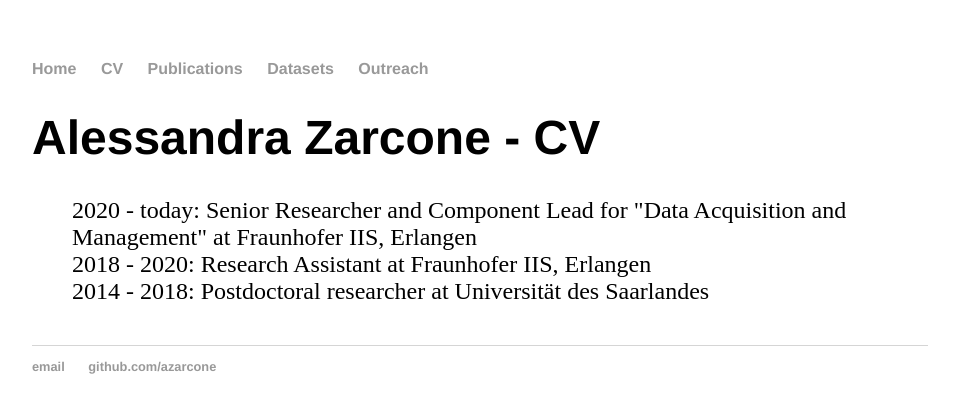
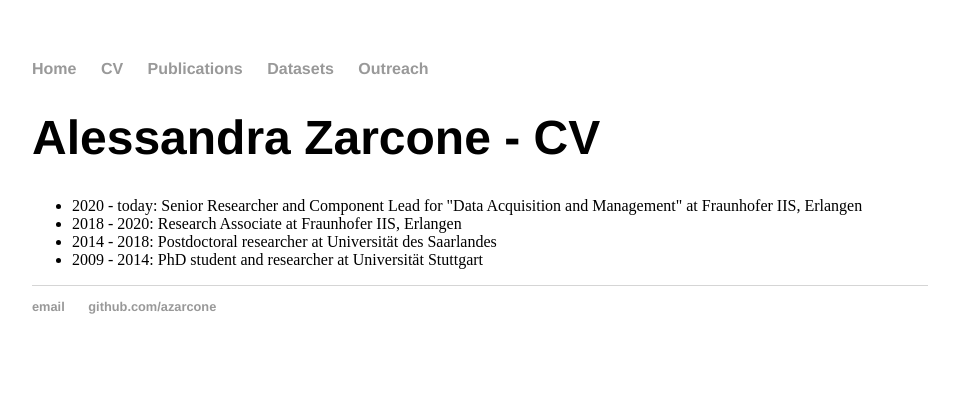
Before and after one commit to azarcone/azarcone_old.github.io, a Jekyll site: the page built from cv.html, in a window 1280 px wide. Shown: the top 413 px of the page, without its empty margins (160-1119 px from the left). Built offline with Jekyll 4.4.1, drawn with Linux system fonts in a browser that asks for light colours.

Commit message:
Update cv.html

```diff
--- a/cv.html
+++ b/cv.html
@@ -4,11 +4,12 @@ title: Alessandra Zarcone - CV
 ---
 	<h1>{{ page.title }}</h1>
 
-<ul class="posts">
+<ul>
 
    <li>2020 - today: Senior Researcher and Component Lead for "Data Acquisition and Management" at Fraunhofer IIS, Erlangen</li>
-   <li>2018 - 2020: Research Assistant at Fraunhofer IIS, Erlangen</li>
+   <li>2018 - 2020: Research Associate at Fraunhofer IIS, Erlangen</li>
    <li>2014 - 2018: Postdoctoral researcher at Universität des Saarlandes</li>
+   <li>2009 - 2014: PhD student and researcher at Universität Stuttgart</li>
 
 
 	</ul>
```
